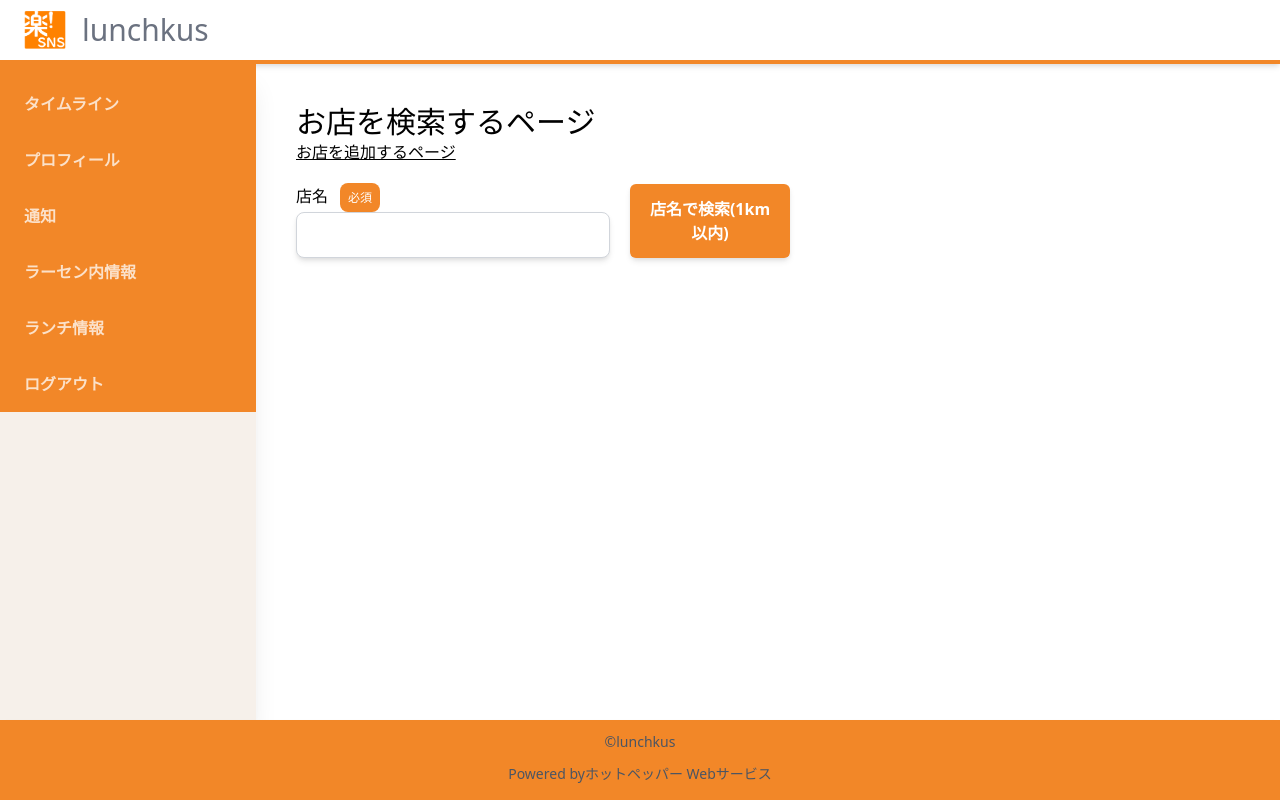
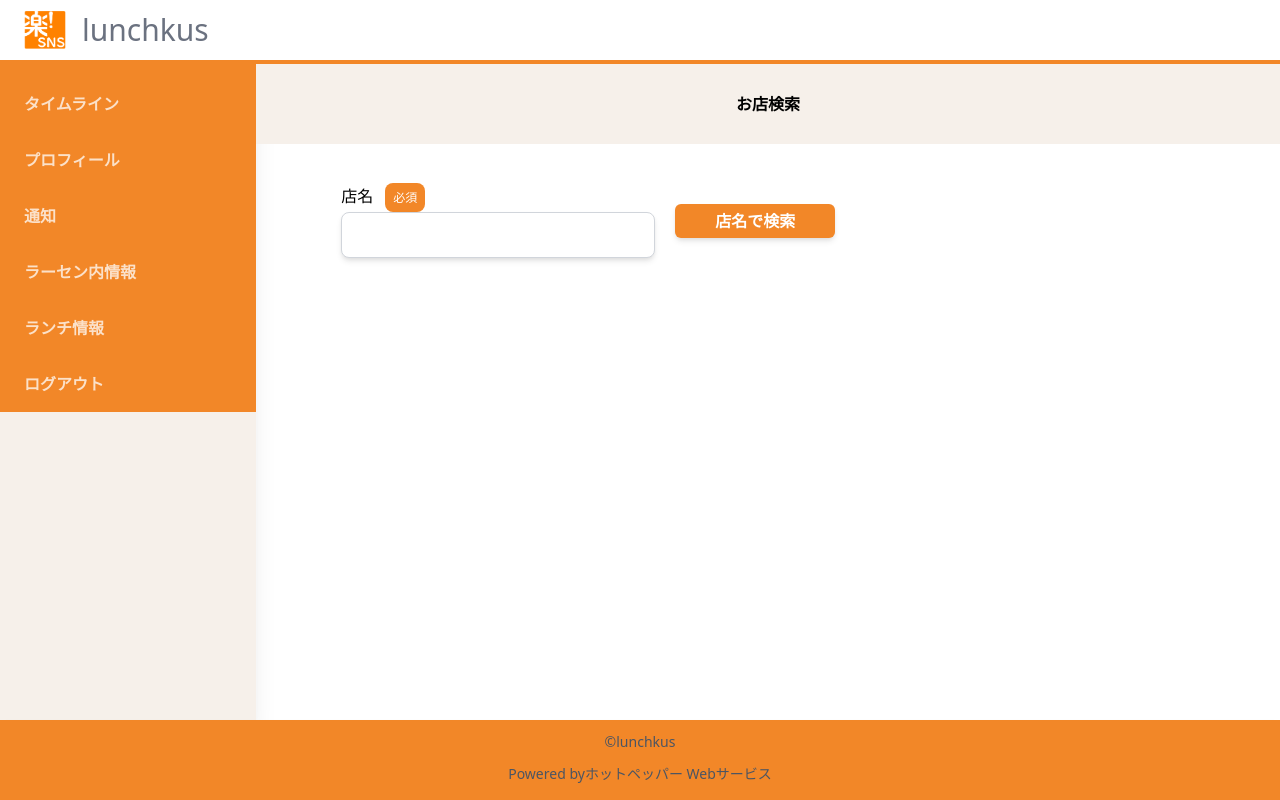
Before and after one commit to suzu1997/rakus-sns-app, a Next.js app: page /lunch/restaurant/search in a window 1280 px wide. Built offline with nearby package versions, Linux system fonts and the light colour scheme.

Commit message:
CSSや表示構成修正

```diff
--- a/src/components/Lunch/AddManuallyForm.tsx
+++ b/src/components/Lunch/AddManuallyForm.tsx
@@ -82,10 +82,9 @@ export const AddManuallyForm: FC<Props> = (props) => {
 
   return (
     <>
-      <div className="text-3xl text-text-brown my-5 font-bold ">
+      <div className="text-xl md:text-3xl text-text-brown my-5 font-bold text-center">
         お店登録フォーム
       </div>
-
       <div className="flex flex-col gap-5">
         {/* 店名のテキストフォーム */}
         <TextInput
@@ -98,7 +97,7 @@ export const AddManuallyForm: FC<Props> = (props) => {
           registers={register("name")}
         />
         {/* ジャンルのセレクトボックス */}
-        <div className="flex gap-1">
+        <div className="flex flex-col sm:flex-row gap-3">
           <SelectBox
             label="ジャンル"
             value={genre}
@@ -141,7 +140,7 @@ export const AddManuallyForm: FC<Props> = (props) => {
           placeholder="参考URL"
           registers={register("url")}
         />
-        <div className="ml-10 mt-5 flex justify-center gap-3">
+        <div className="mt-5 flex justify-center gap-3">
           <Button label="新規登録" onClick={handleSubmit(onSubmit)} />
           <Button
             label="キャンセル"
--- a/src/pages/lunch/restaurant/add.tsx
+++ b/src/pages/lunch/restaurant/add.tsx
@@ -2,8 +2,7 @@ import { FC } from "react";
 import { useRouter } from "next/router";
 import { AddByHotpepper } from "../../../components/Lunch/AddByHotpepper";
 import { AddManuallyForm } from "../../../components/Lunch/AddManuallyForm";
-import Link from "next/link";
-
+import { SubHeader } from "../../../components/Layout/SubHeader";
 
 const RestaurantAdd: FC = () => {
   const router = useRouter();
@@ -23,13 +22,9 @@ const RestaurantAdd: FC = () => {
 
   return (
     <div className="flex">
-      <div className="p-10">
-        <h1 className="text-3xl">お店を新規登録するページ</h1>
-        <Link href="/lunch/restaurant/search">
-          <a className="underline hover:text-blue-800 mt-3">
-            お店を検索するページ
-          </a>
-        </Link>
+      <div className="flex-1">
+        <SubHeader title={"お店登録"} />
+        <div className="w-5/6 mx-auto py-5">
           {typeof hotpepperId === "string" ? (
             <>
               {/* ホットペッパーにある店を登録する画面 */}
@@ -43,6 +38,7 @@ const RestaurantAdd: FC = () => {
           )}
         </div>
       </div>
+    </div>
   );
 };
 
--- a/src/pages/lunch/restaurant/search.tsx
+++ b/src/pages/lunch/restaurant/search.tsx
@@ -6,6 +6,7 @@ import { TextInput } from "../../../components/Form/TextInput";
 import { useRouter } from "next/router";
 import { Restaurant } from "../../../types/type";
 import Link from "next/link";
+import { SubHeader } from "../../../components/Layout/SubHeader";
 
 const RestaurantSearch: FC = () => {
   const router = useRouter();
@@ -98,14 +99,10 @@ const RestaurantSearch: FC = () => {
 
   return (
     <div className="flex">
-      <div className="p-10">
-        <h1 className="text-3xl">お店を検索するページ</h1>
-        <Link href="/lunch/restaurant/add">
-          <a className="underline hover:text-blue-800 mt-3">
-            お店を追加するページ
-          </a>
-        </Link>
-        <div className="flex gap-5 mt-5 mb-5">
+      <div className="flex-1">
+        <SubHeader title={"お店検索"} />
+        <div className="w-5/6 mx-auto py-5">
+          <div className="flex gap-5 mt-5 mb-5 items-center">
             <TextInput
               label={"店名"}
               value={searchName}
@@ -114,7 +111,7 @@ const RestaurantSearch: FC = () => {
               required={true}
               onChange={inputRestaurantName}
             />
-          <Button label="店名で検索(1km以内)" onClick={searchByNameIn2km} />
+            <Button label="店名で検索" onClick={searchByNameIn2km} />
           </div>
           {/* データベースに登録済みの店をオートコンプリートに表示する部分 */}
           {restautrantsInDB.length > 0 && (
@@ -169,15 +166,10 @@ const RestaurantSearch: FC = () => {
                     label="手入力で登録"
                     onClick={() => router.push("/lunch/restaurant/add")}
                   />
-                {/* <Button
-                backgroundColor="#f6f0ea"
-                color="#622d18"
-                label="再検索"
-                onClick={() => alert("クリア")}
-              /> */}
                 </div>
               </>
             ))}
+        </div>
       </div>
     </div>
   );
```
Lines whose indentation alone changed are shown as unchanged.
